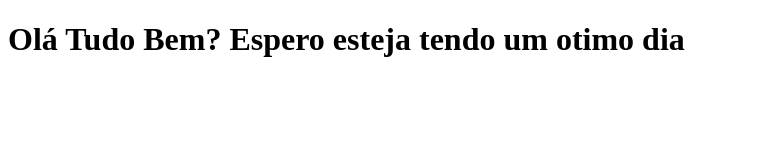
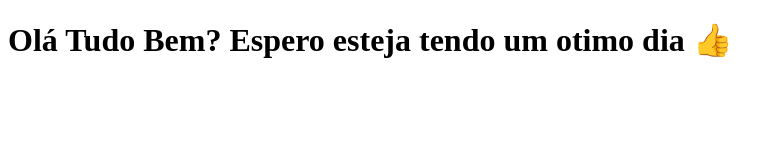
Before and after one commit to YehudiRodrigues/Curso.Dev-YehudiRodrigues, a Next.js app: page / in a window 1280 px wide. Shown: the top 160 px of the page, without its empty margins (0-782 px from the left). Built offline with nearby package versions, Linux system fonts and the light colour scheme.

Commit message:
Modifica o index.js

```diff
--- a/pages/index.js
+++ b/pages/index.js
@@ -1,5 +1,5 @@
 function Home() {
-    return <h1>Olá Tudo Bem? Espero esteja tendo um otimo dia</h1>
+    return <h1>Olá Tudo Bem? Espero esteja tendo um otimo dia 👍</h1>
 }
 
 export default Home;
```
